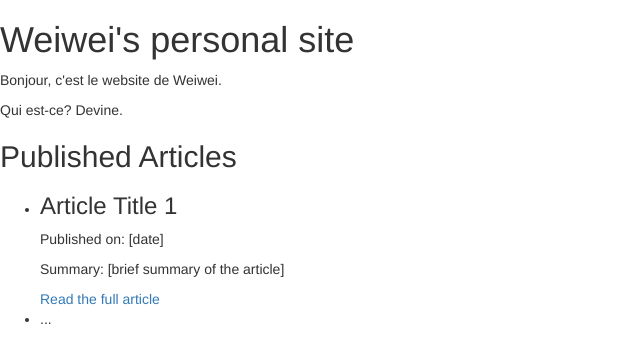
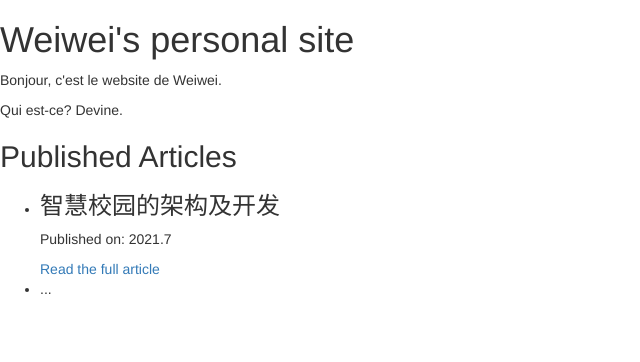
Before and after one commit to weiwei87/weiwei87.github.io, a plain HTML site: page index.html in a window 1280 px wide. Shown: the whole page, without its empty margins (0-640 px from the left). Drawn offline with nearby package versions, Linux system fonts and the light colour scheme.

Commit message:
Update index.html

```diff
--- a/index.html
+++ b/index.html
@@ -14,10 +14,9 @@
   <h2>Published Articles</h2>
 <ul>
     <li>
-        <h3>Article Title 1</h3>
-        <p>Published on: [date]</p>
-        <p>Summary: [brief summary of the article]</p>
-        <a href="article-link-if-available">Read the full article</a>
+        <h3>智慧校园的架构及开发</h3>
+        <p>Published on: 2021.7</p>
+        <a href="https://kns.cnki.net/kcms2/article/abstract?v=MdENDFpkZq6p0hsamEvsNbtZ8aqA-9eqeyFhVYF8XFVPx88NVbavAQzgHO2MEognzV4j5NmgUiHXmmOKjf1EtvcpTzJtwJniVz7akgO_bfRGPIW4QEvRVfUuWwazmLmw2XXijdcUHwh2dH2OSHhU6CaG_2_agduPbtAifguVdRU=&uniplatform=NZKPT">Read the full article</a>
     </li>
     <li>
        ...
```
